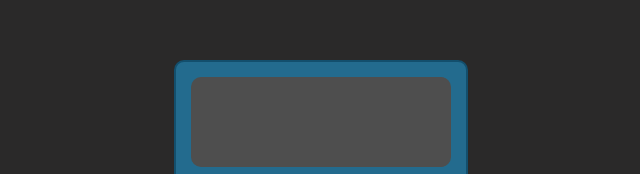
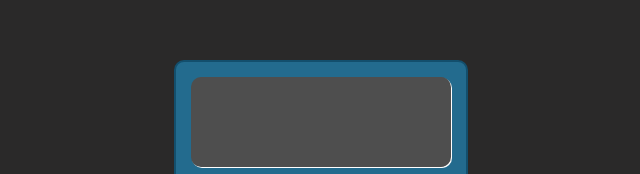
Before and after one commit to abelchalla/calculator, a plain HTML site: page index.html in a window 1280 px wide. Shown: the part 127-301 px from the top of the page, without its empty margins (319-959 px from the left). Drawn offline with Linux system fonts and the light colour scheme.

Commit message:
Change overflow from scroll to auto

```diff
--- a/style.css
+++ b/style.css
@@ -82,7 +82,8 @@ button:hover {
     border-radius: 10px;
     height: 60px;
     flex-wrap: wrap;
-    overflow: scroll;
+    overflow: auto;
+    box-shadow: 1px 1px;
 }
 #backScreen {
     font-size: 16px;
```
